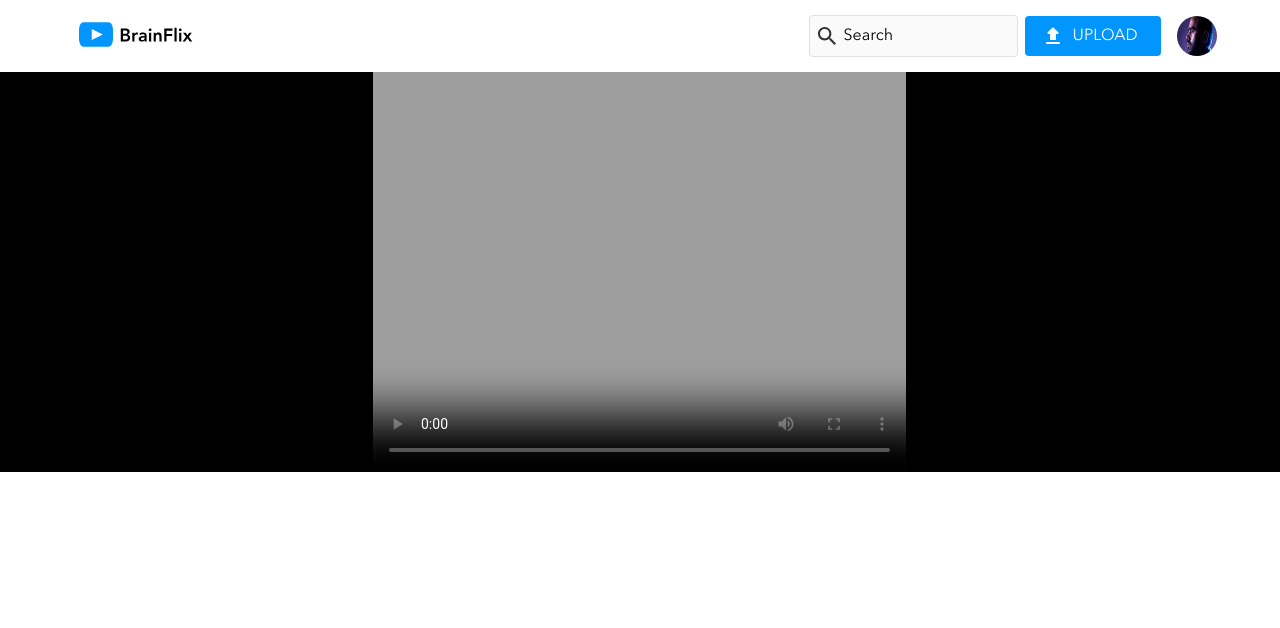
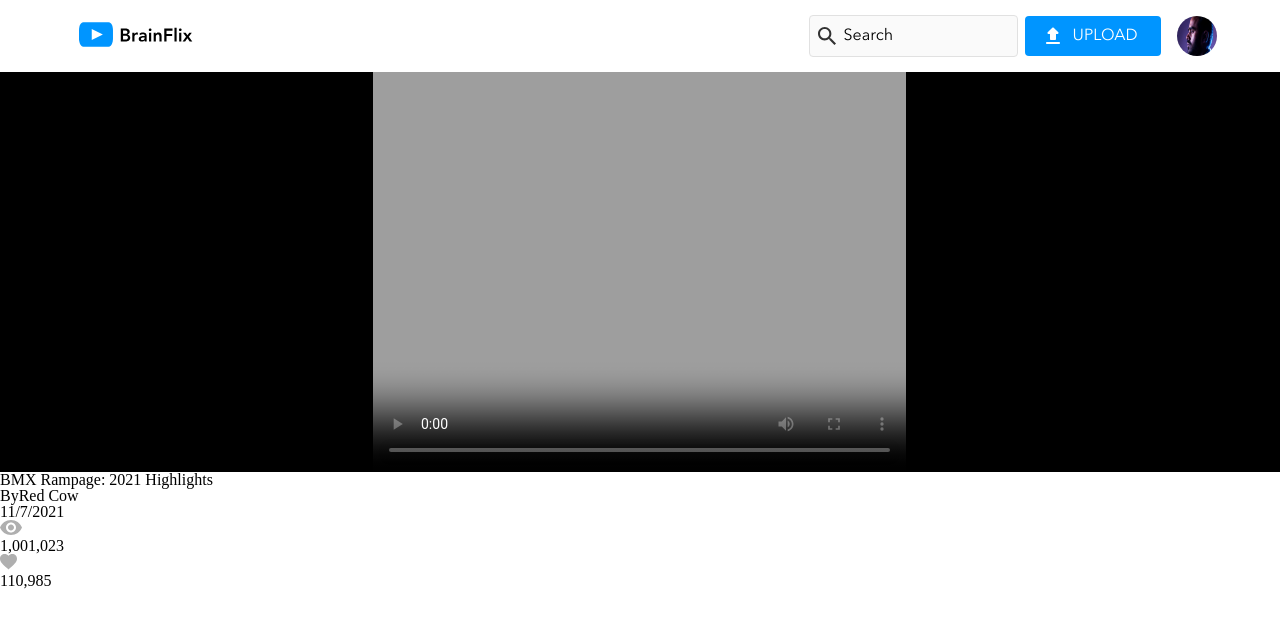
Before and after one commit to JaredMedeiros/jared-medeiros-brainflix, a React (Create React App) app: page / in a window 1280 px wide. Shown: the top 628 px of the page. Built offline with nearby package versions, Linux system fonts and the light colour scheme.

Commit message:
info section created.Still needs to be styled

```diff
--- a/src/App.js
+++ b/src/App.js
@@ -1,12 +1,14 @@
 import './App.scss';
 import Header from '/Users/jaredmedeiros/Desktop/jared-medeiros-brainflix/src/Components/Header/Header.js';
 import Video from '/Users/jaredmedeiros/Desktop/jared-medeiros-brainflix/src/Components/Video/Video.js';
+import Info from '/Users/jaredmedeiros/Desktop/jared-medeiros-brainflix/src/Components/Info/Info.js'
 
 function App() {
   return (
     <>
     <Header/>
     <Video/>
+    <Info/>
     </>
   );
 }
--- a/src/Components/Info/Info.js
+++ b/src/Components/Info/Info.js
@@ -0,0 +1,46 @@
+
+import viewsIcon from '/Users/jaredmedeiros/Desktop/jared-medeiros-brainflix/src/assets/Icons/views.svg';
+import likesIcon from '/Users/jaredmedeiros/Desktop/jared-medeiros-brainflix/src/assets/Icons/likes.svg';
+import videoDetails from '/Users/jaredmedeiros/Desktop/jared-medeiros-brainflix/src/Data/video-details.json';
+
+const videoInfo = videoDetails[0];
+const videoAuthor = "By" + "" + videoInfo.channel
+const videoDate = new Date(videoInfo.timestamp);
+const dateStamp =
+    videoDate.getDate() +
+    "/" +
+    (videoDate.getMonth() + 1) +
+    "/" +
+    videoDate.getFullYear();
+const viewsDisplay = videoInfo.views;
+const likesDisplay = videoInfo.likes;
+
+    const Info = () => {
+        return (
+            <section className = "info">
+                <h1 className = "info__title">
+                    { videoInfo.title }
+                </h1>
+                <div className = "info__data">
+                    <div className = "info__data-left">
+                        <h3>{  videoAuthor  }</h3>
+                        <p>{ dateStamp }</p>
+                    </div>
+                    <div className = "info__data-right">
+                        <div className = "info__views">
+                            <img src = { viewsIcon } />
+                            <p>{ viewsDisplay }</p>
+                        </div>
+                        <div className = "info__likes">
+                            <img src = { likesIcon }/>
+                            <p>{ likesDisplay }</p>
+                        </div>
+                    </div>
+                </div>
+            </section>
+        )
+
+    }
+
+
+export default Info;
--- a/src/Components/Video/Video.js
+++ b/src/Components/Video/Video.js
@@ -7,7 +7,8 @@ const videoObj = videoMain[0];
     const Video = () => {
         return (
             <section className = "video">
-                <video className = "video__hero" controls poster={videoObj.image}></video>
+                <video className = "video__hero" controls poster={videoObj.image}>
+                </video>
             </section>
         )
 
--- a/src/Components/Video/Video.scss
+++ b/src/Components/Video/Video.scss
@@ -18,6 +18,5 @@
         height:50vh;
     }
 
-
     }
 }
```
Also changed, not shown: src/Data/video-details.json (+14 -1 lines).
